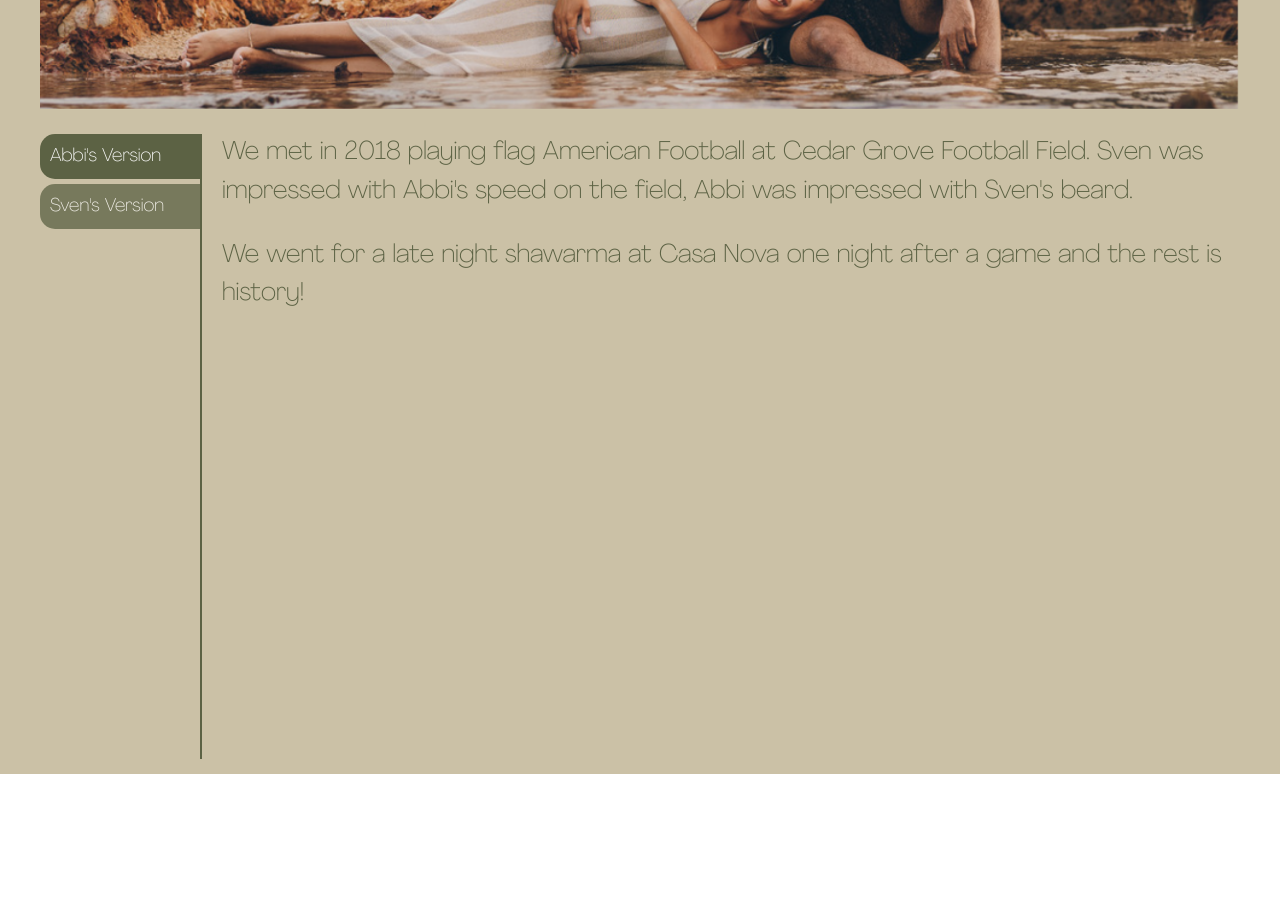
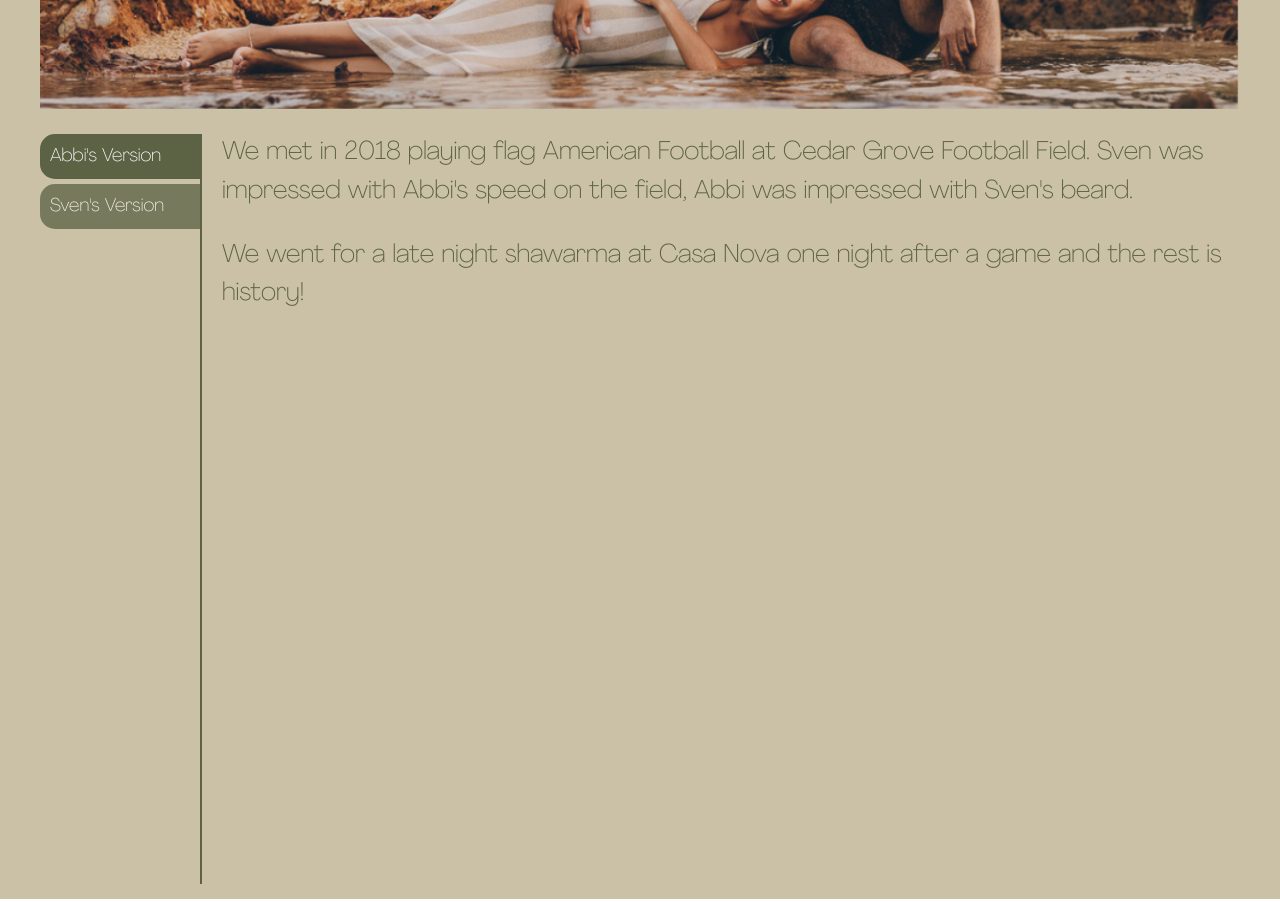
Before and after one commit to dadlian/abbi-sven-wedding, a plain HTML site: page story.html in a window 1280 px wide. Shown: the part 460-1362 px from the top of the page. Drawn offline with Linux system fonts and the light colour scheme.

Commit message:
Fixed story page height

```diff
--- a/css/story.css
+++ b/css/story.css
@@ -42,7 +42,7 @@
 .story{
   position: relative;
   width: calc(100% - 160px);
-  height: 625px;
+  min-height: 750px;
   border-left:2px solid #5C6244;
   margin-bottom: 15px;
 }
```
